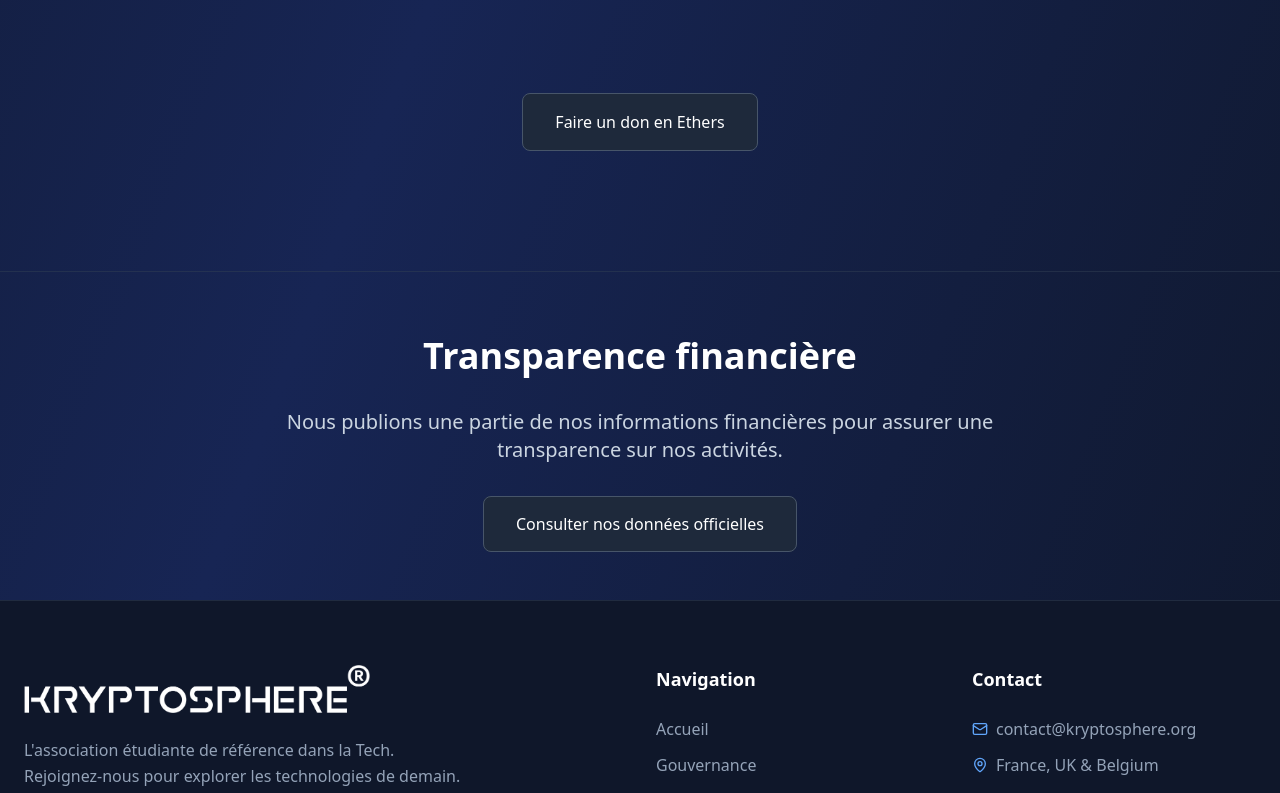
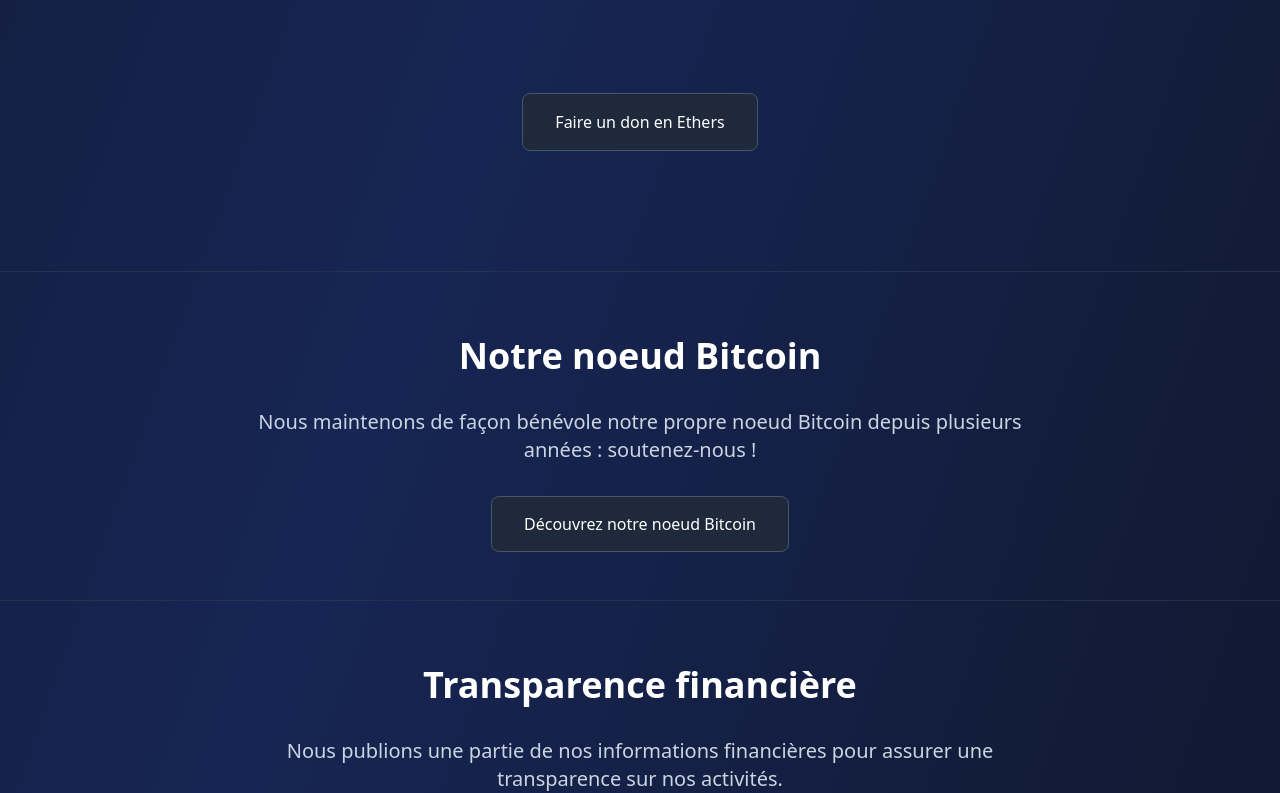
Before and after one commit to kryptosphere-students/kryptosphere-website, a React (Vite) app: page /donation in a window 1280 px wide. Shown: the part 2176-2969 px from the top of the page. Built offline with nearby package versions, Linux system fonts and the light colour scheme; some icons are missing.

Commit message:
MAJ 17 : rajout de la mention + lien externe vers le noeud Bitcoin maintenu par l'association

```diff
--- a/src/components/StatsSection.tsx
+++ b/src/components/StatsSection.tsx
@@ -283,7 +283,7 @@ export const translations = {
     'donation.developmentDesc': 'Expansion vers de nouveaux établissements et pays',
     'donation.events': 'Financer des événements',
     'donation.eventsDesc': 'Organisation de conférences et meetups gratuits',
-    'donation.choose': 'Faire un don par carte bancaire',
+    'donation.choose': 'Faire un don par CB',
     'donation.choose2': 'Faire un don en Bitcoin',
     'donation.amount': 'Montant du don',
     'donation.customAmount': 'Montant personnalisé',
@@ -296,8 +296,11 @@ export const translations = {
     'donation.finalize': 'Finaliser la donation',
     'donation.security': 'Vos dons sont sécurisés et utilisés exclusivement pour les activités de l\'association.',
     'donation.transparency': 'Transparence financière',
+    'donation.transparencyBTC': 'Notre noeud Bitcoin',
     'donation.transparencyText': 'Nous publions une partie de nos informations financières pour assurer une transparence sur nos activités.',
+    'donation.transparencyTextBTC': 'Nous maintenons de façon bénévole notre propre noeud Bitcoin depuis plusieurs années : soutenez-nous !',
     'donation.reports': 'Consulter nos données officielles',
+    'donation.reportsBTCNODE': 'Découvrez notre noeud Bitcoin',
     'donation.reportsBTC': 'Faire un don en Bitcoin \n (seulement via TOR Browser)',
     'donation.reportsETH': 'Faire un don en Ethers',
 
--- a/src/pages/Donation.tsx
+++ b/src/pages/Donation.tsx
@@ -150,6 +150,29 @@ const Donation = () => {
 </br>
 
 
+
+      {/* Bitcoin node */}
+      <section className="py-16 px-6 border-t border-slate-700/50">
+
+        <div className="max-w-7xl mx-auto text-center">
+          <h2 className="text-4xl font-bold mb-8 text-white">{t('donation.transparencyBTC')}</h2>
+          <p className="text-xl text-slate-300 mb-12 max-w-3xl mx-auto">
+            {t('donation.transparencyTextBTC')}
+          </p>
+<a
+  href="https://amboss.space/node/035ecfa18f08c079ba58a410859aada06062ac31ca60585bfc878ad60e6a490448?section=General"
+  target="_blank"
+  rel="noopener noreferrer"
+  className="bg-slate-800 hover:bg-slate-700 text-white px-8 py-4 rounded-lg font-medium transition-colors duration-300 border border-slate-600"
+>
+  {t('donation.reportsBTCNODE')}
+</a>
+        </div>
+      </section>
+
+
+
+
       {/* Transparency Section */}
       <section className="py-16 px-6 border-t border-slate-700/50">
 
```
